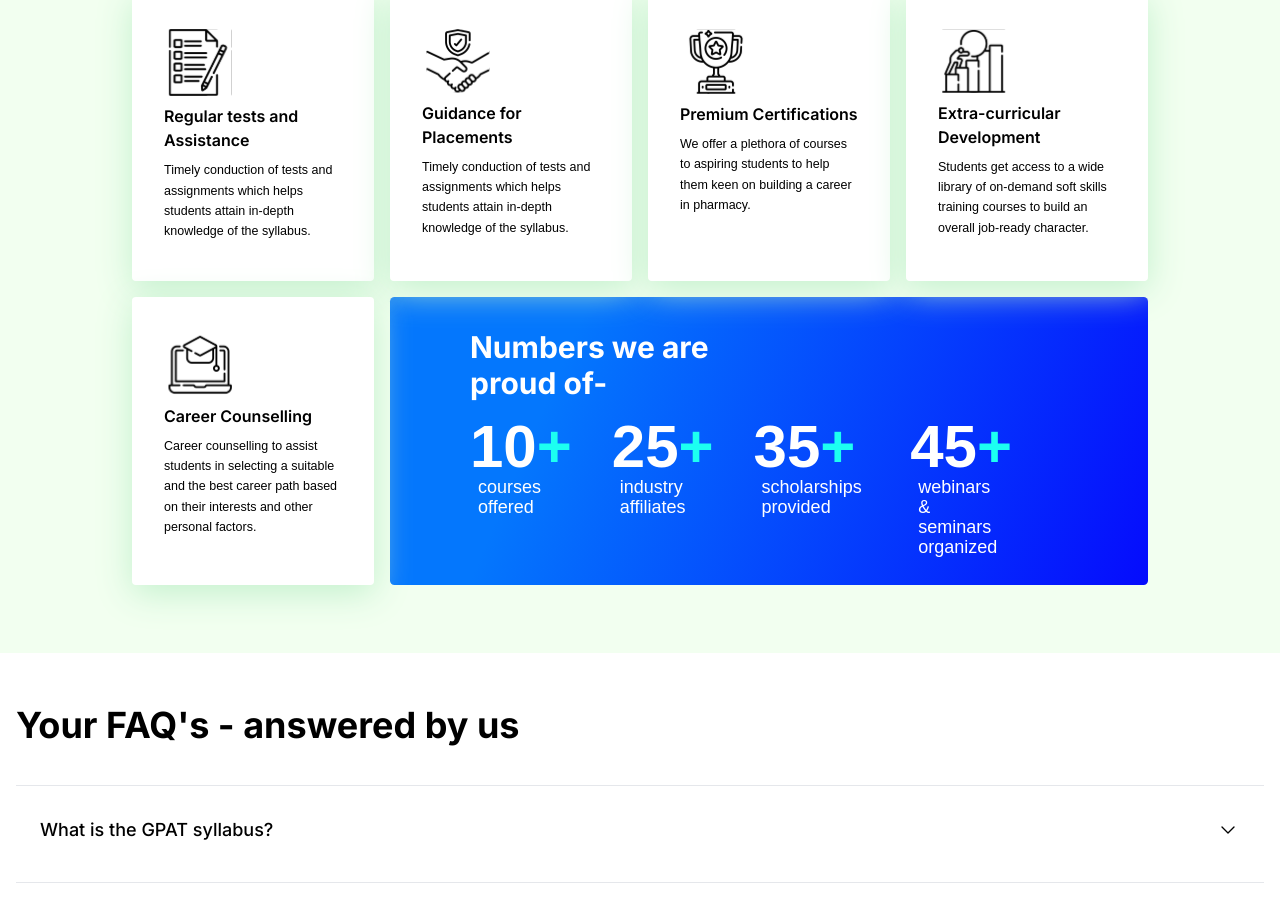
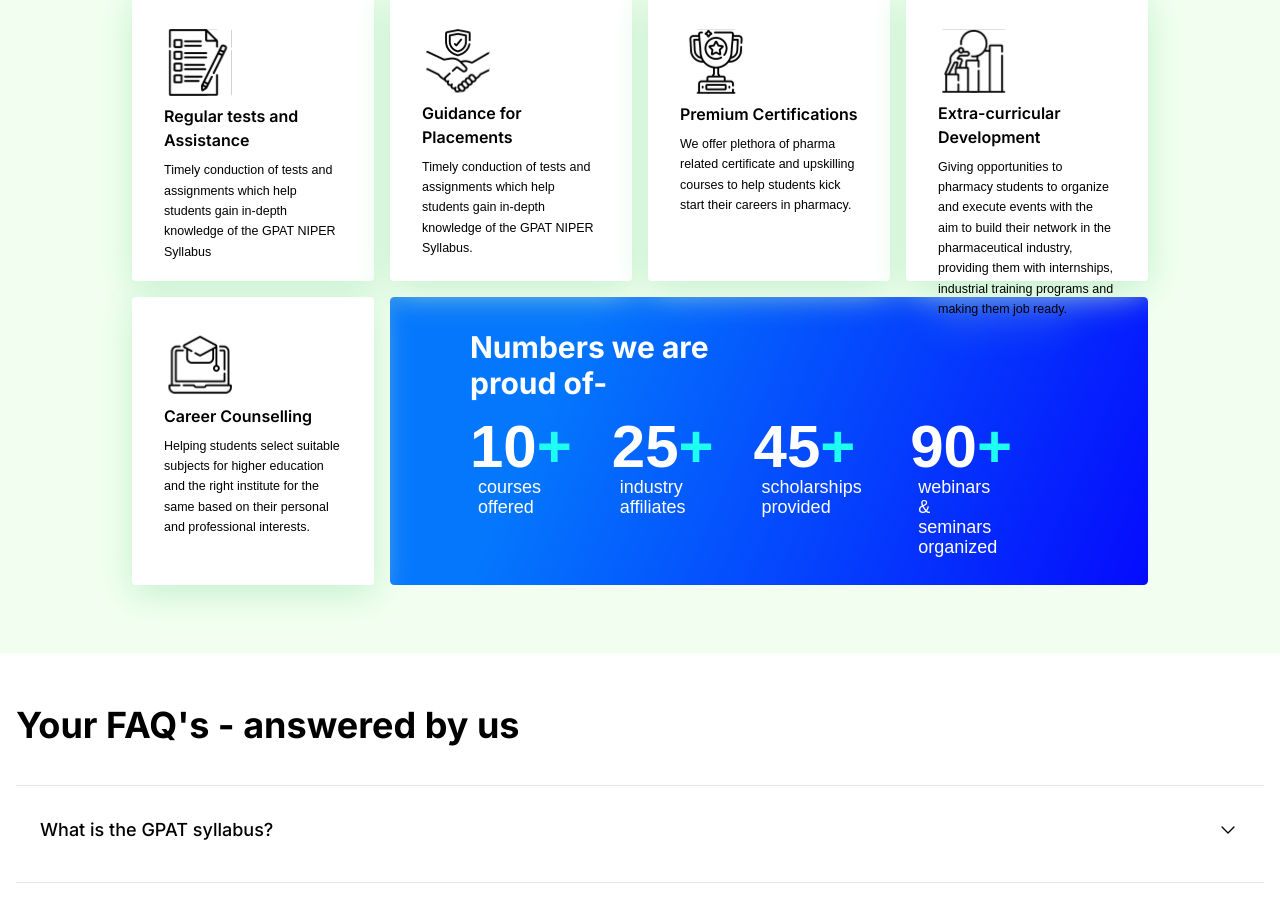
Before and after one commit to vibodhbhosure/Project-Pharmacad, a Next.js app: page / in a window 1280 px wide. Shown: the part 2200-3117 px from the top of the page. Built offline with nearby package versions, Linux system fonts and the light colour scheme.

Commit message:
changes in doc

```diff
--- a/src/components/Number.jsx
+++ b/src/components/Number.jsx
@@ -54,7 +54,7 @@ const Number = () => {
           <div className="lg:flex lg:flex-col lg:mr-10 sm:flex sm:flex-col sm:justify-items-center sm:content-center sm:pb-5 flex flex-col justify-items-center content-center pb-5">
             <div className="lg:flex lg:flex-row lg:ml-0  sm:flex sm:flex-row  flex  flex-row ">
               <div className="lg:text-6xl lg:font-bold lg:font-poppins sm:text-4xl sm:font-bold sm:font-poppins sm:text-white lg:text-white  text-6xl  font-bold  font-poppins  text-white">
-                35
+                45
               </div>
 
               <div className="lg:text-6xl lg:font-bold lg:font-poppins lg:ml-0 sm:text-4xl sm:font-bold sm:font-poppins  sm:ml-1 text-6xl  font-bold  font-poppins   ml-1 text-[#1CFFF1]">
@@ -70,7 +70,7 @@ const Number = () => {
           <div className="lg:flex lg:flex-col lg:mr-10 sm:flex sm:flex-col sm:justify-items-center sm:content-center sm:pb-5  flex  flex-col justify-items-center  content-center  pb-5">
             <div className="lg:flex lg:flex-row lg:ml-0  sm:flex sm:flex-row flex flex-row ">
               <div className="lg:text-6xl lg:font-bold lg:font-poppins sm:text-4xl sm:font-bold sm:font-poppins sm:text-white lg:text-white text-6xl font-bold font-poppins text-white">
-                45
+                90
               </div>
 
               <div className="lg:text-6xl lg:font-bold lg:font-poppins lg:ml-0 sm:text-4xl sm:font-bold sm:font-poppins  sm:ml-1 text-6xl font-bold font-poppins  ml-1 text-[#1CFFF1]">
--- a/src/components/data.js
+++ b/src/components/data.js
@@ -3,31 +3,31 @@ const data = [
         "id": 1,
         "url": "../public/cardimages/card1.svg",
         "title": "Regular tests and Assistance",
-        "description": "Timely conduction of tests and assignments which helps students attain in-depth knowledge of the syllabus."
+        "description": "Timely conduction of tests and assignments which help students gain in-depth knowledge of the GPAT NIPER Syllabus "
     },
     {
         "id": 2,
         "url": "https://encrypted-tbn0.gstatic.com/images?q=tbn:ANd9GcSVbqOX6yMdic8__SMjTD2FD83gdzzyQrbuvEZCJtxJKA&s",
         "title": "Guidance for Placements",
-        "description": "Timely conduction of tests and assignments which helps students attain in-depth knowledge of the syllabus."
+        "description": "Timely conduction of tests and assignments which help students gain in-depth knowledge of the GPAT NIPER Syllabus."
     },
     {
         "id": 3,
         "url": "https://encrypted-tbn0.gstatic.com/images?q=tbn:ANd9GcSVbqOX6yMdic8__SMjTD2FD83gdzzyQrbuvEZCJtxJKA&s",
         "title": "Premium Certifications",
-        "description": "We offer a plethora of courses to aspiring students to help them keen on building a career in pharmacy."
+        "description": "We offer plethora of pharma related certificate and upskilling courses to help students kick start their careers in pharmacy."
     },
     {
         "id": 4,
         "url": "https://encrypted-tbn0.gstatic.com/images?q=tbn:ANd9GcSVbqOX6yMdic8__SMjTD2FD83gdzzyQrbuvEZCJtxJKA&s",
         "title": "Extra-curricular Development",
-        "description": "Students get access to a wide library of on-demand soft skills training courses to build an overall job-ready character."
+        "description": "Giving opportunities to pharmacy students to organize and execute events with the aim to build their network in the pharmaceutical industry, providing them with internships, industrial training programs and making them job ready."
     },
     {
         "id": 5,
         "url": "https://encrypted-tbn0.gstatic.com/images?q=tbn:ANd9GcSVbqOX6yMdic8__SMjTD2FD83gdzzyQrbuvEZCJtxJKA&s",
         "title": "Career Counselling",
-        "description": "Career counselling to assist students in selecting a suitable and the best career path based on their interests and other personal factors."
+        "description": "Helping students select suitable subjects for higher education and the right institute for the same based on their personal and professional interests."
     }
 
 ]
```
